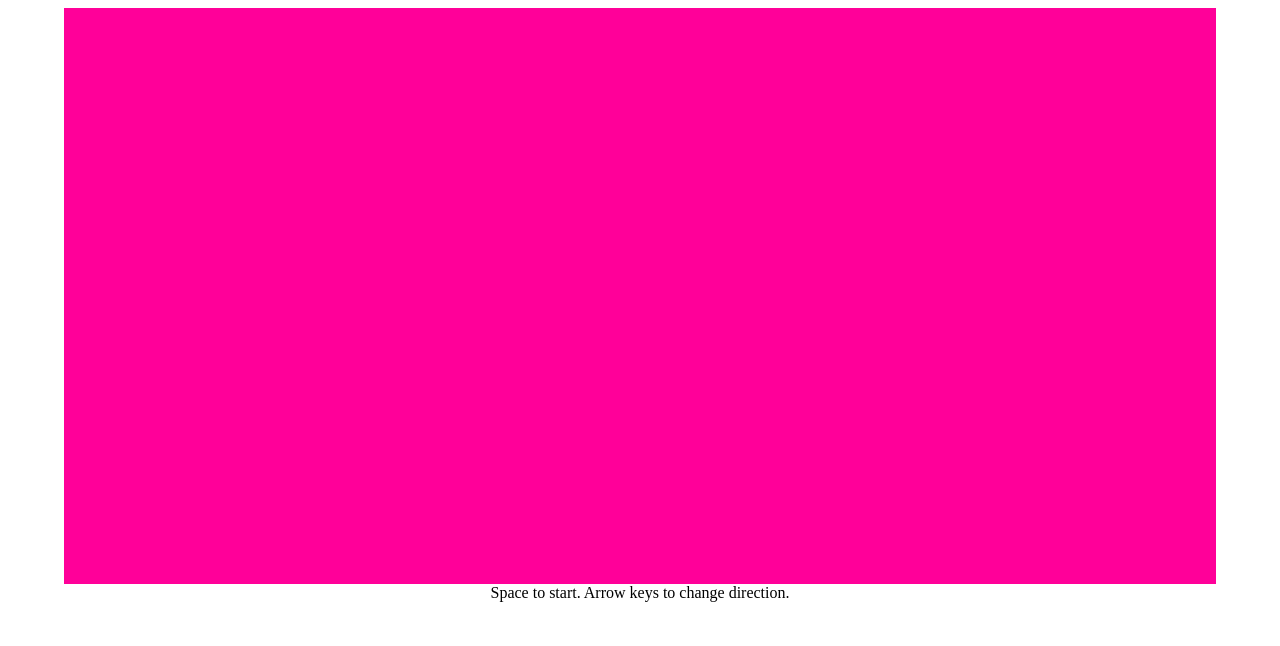
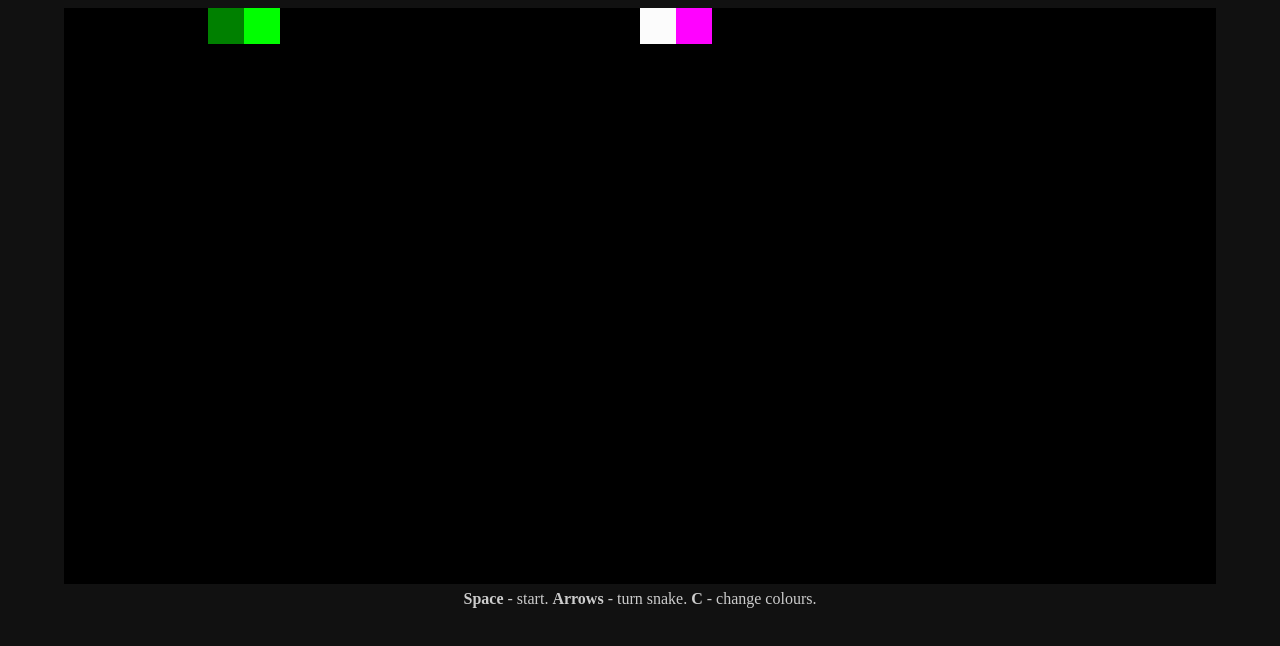
Before and after one commit to ibrahn/typescript-snake, a website built with webpack: page index.html in a window 1280 px wide. Built offline with nearby package versions, Linux system fonts and the light colour scheme; animation ran at ten frames a second.

Commit message:
Add colour lookup shader.

```diff
--- a/index.html
+++ b/index.html
@@ -4,12 +4,16 @@
     <meta charset="utf-8" />
     <title>Snake! 🐍</title>
     <style>
+html {
+  background-color: #111;
+  color: #ccc;
+}
 p {
   margin: 0;
   text-align: center;
 }
 canvas {
-  margin: auto;
+  margin: 0.4em auto;
   display: block;
 }
     </style>
@@ -17,7 +21,9 @@ canvas {
   <body>
     <canvas id="snakeCanvas"></canvas>
     <p id="instructions" hidden>
-    Space to start. Arrow keys to change direction.
+    <b>Space</b> - start.
+    <b>Arrows</b> - turn snake.
+    <b>C</b> - change colours.
     </p>
   </body>
 </html>
--- a/src/field.ts
+++ b/src/field.ts
@@ -19,6 +19,7 @@ class Field {
         this.data = new Uint8Array(Field.width * Field.height);
         // set some test data
         const d = this.data;
+        this.data.fill(0);
         d[4] = Field.elements.snakeBody;
         d[5] = Field.elements.snakeHead;
         d[16] = Field.elements.wall;
--- a/src/renderer.ts
+++ b/src/renderer.ts
@@ -8,28 +8,43 @@ const colorTexData = new Uint8Array([
     0xff, 0xff, 0xff, // wall
 ]);
 
+// vec4 position, vec2 texCoord
 const vertData = new Float32Array([
-    -1.0,  1.0, 0.0, 1.0,
-    -1.0, -1.0, 0.0, 1.0,
-     1.0,  1.0, 0.0, 1.0,
-     1.0, -1.0, 0.0, 1.0,
+    -1.0,  1.0, 0.0, 1.0, 0.0, 0.0,
+    -1.0, -1.0, 0.0, 1.0, 0.0, 1.0,
+     1.0,  1.0, 0.0, 1.0, 1.0, 0.0,
+     1.0, -1.0, 0.0, 1.0, 1.0, 1.0,
 ]);
+const vertDataStride = 4 * 6;
 
 const vertexShaderSource = `#version 300 es
     in vec4 position;
+    in vec2 texCoord;
+
+    out vec2 fragTexCoord;
 
     void main() {
         gl_Position = position;
+        fragTexCoord = texCoord;
     }
 `;
 
 const fragmentShaderSource = `#version 300 es
     precision highp float;
+    precision highp usampler2D;
+
+    uniform usampler2D fieldTexture;
+    uniform sampler2D colorTexture;
+    uniform float colorScheme;
+
+    in vec2 fragTexCoord;
 
     out vec4 outColor;
 
     void main() {
-        outColor = vec4(1.0, 0.0, 0.6, 1.0);
+        float field = float(texture(fieldTexture, fragTexCoord).r);
+        vec2 lookupCoord = vec2(field / 255.0 + 0.125, colorScheme);
+        outColor = vec4(texture(colorTexture, lookupCoord, 1.0));
     }
 `;
 
@@ -65,6 +80,12 @@ function initShaderProgram(ctx: WebGL2RenderingContext,
     return program;
 }
 
+type UniformLocations = {
+    colorScheme: WebGLUniformLocation;
+    fieldTexture: WebGLUniformLocation;
+    colorTexture: WebGLUniformLocation;
+};
+
 /**
  * Draws a game Field to a canvas.
  */
@@ -75,7 +96,7 @@ class Renderer {
     private colorTexture: WebGLTexture;
     private shaderProgram: WebGLShader;
     private colorSchemeIndex: number = 0;
-    private colorSchemeUniformLoc: WebGLUniformLocation;
+    private uniformLoc: UniformLocations;
     private readonly colorSchemeCount: number;
 
     /**
@@ -84,21 +105,41 @@ class Renderer {
     constructor(canvas: HTMLCanvasElement) {
         const ctx = this.glContext = canvas.getContext('webgl2');
         this.vao = ctx.createVertexArray();
+        this.colorSchemeCount = colorTexData.length / 12;
+
         this.fieldTexture = ctx.createTexture();
+        ctx.bindTexture(ctx.TEXTURE_2D, this.fieldTexture);
+        ctx.texParameteri(ctx.TEXTURE_2D,
+            ctx.TEXTURE_WRAP_S, ctx.CLAMP_TO_EDGE);
+        ctx.texParameteri(ctx.TEXTURE_2D,
+            ctx.TEXTURE_WRAP_T, ctx.CLAMP_TO_EDGE);
+        ctx.texParameteri(ctx.TEXTURE_2D,
+            ctx.TEXTURE_MIN_FILTER, ctx.NEAREST);
+        ctx.texParameteri(ctx.TEXTURE_2D,
+            ctx.TEXTURE_MAG_FILTER, ctx.NEAREST);
+
         this.colorTexture = ctx.createTexture();
-        this.colorSchemeCount = colorTexData.length / 4;
-
         ctx.bindTexture(ctx.TEXTURE_2D, this.colorTexture);
-        ctx.texImage2D(ctx.TEXTURE_2D, 0, ctx.R8UI,
+        ctx.texParameteri(ctx.TEXTURE_2D,
+            ctx.TEXTURE_MIN_FILTER, ctx.LINEAR);
+        ctx.texParameteri(ctx.TEXTURE_2D,
+            ctx.TEXTURE_MAG_FILTER, ctx.LINEAR);
+        ctx.texImage2D(ctx.TEXTURE_2D, 0, ctx.RGB8,
             4, this.colorSchemeCount, 0,
-            ctx.RED_INTEGER, ctx.UNSIGNED_BYTE,
+            ctx.RGB, ctx.UNSIGNED_BYTE,
             colorTexData);
         ctx.bindTexture(ctx.TEXTURE_2D, null);
 
         this.shaderProgram = initShaderProgram(ctx, vertexShaderSource,
             fragmentShaderSource);
-        this.colorSchemeUniformLoc =
-            ctx.getUniformLocation(this.shaderProgram, 'colorScheme');
+        this.uniformLoc = {
+            colorScheme: ctx.getUniformLocation(this.shaderProgram,
+                                                'colorScheme'),
+            fieldTexture: ctx.getUniformLocation(this.shaderProgram,
+                                                'fieldTexture'),
+            colorTexture: ctx.getUniformLocation(this.shaderProgram,
+                                                'colorTexture'),
+        };
 
         ctx.bindVertexArray(this.vao);
         const posBuffer = ctx.createBuffer();
@@ -111,10 +152,21 @@ class Renderer {
             4,                      // component count
             ctx.FLOAT,              // type
             false,                  // normalize
-            0,                      // stride (0 for tightly packed)
+            vertDataStride,         // stride
             0,                      // offset
             );
         ctx.enableVertexAttribArray(positionAttribLocation);
+        const texCoordAttribLocation =
+            ctx.getAttribLocation(this.shaderProgram, 'texCoord');
+        ctx.vertexAttribPointer(
+            texCoordAttribLocation, // location
+            2,                      // component count
+            ctx.FLOAT,              // type
+            false,                  // normalize
+            vertDataStride,         // stride
+            4 * 4,                  // offset
+            );
+        ctx.enableVertexAttribArray(texCoordAttribLocation);
         ctx.bindVertexArray(null);
     }
 
@@ -152,8 +204,16 @@ class Renderer {
 
         ctx.useProgram(this.shaderProgram);
         ctx.bindVertexArray(this.vao);
-        ctx.uniform1i(this.colorSchemeUniformLoc, this.colorSchemeIndex);
+        // Colour scheme index converted to a texture space dimension.
+        ctx.uniform1f(this.uniformLoc.colorScheme,
+            (this.colorSchemeIndex + 0.5) / this.colorSchemeCount);
         // TODO: bind textures
+        ctx.uniform1i(this.uniformLoc.colorTexture, 0);
+        ctx.activeTexture(ctx.TEXTURE0);
+        ctx.bindTexture(ctx.TEXTURE_2D, this.colorTexture);
+        ctx.uniform1i(this.uniformLoc.fieldTexture, 1);
+        ctx.activeTexture(ctx.TEXTURE1);
+        ctx.bindTexture(ctx.TEXTURE_2D, this.fieldTexture);
         ctx.drawArrays(ctx.TRIANGLE_STRIP, 0, 4);
 
         ctx.bindVertexArray(null);
```
